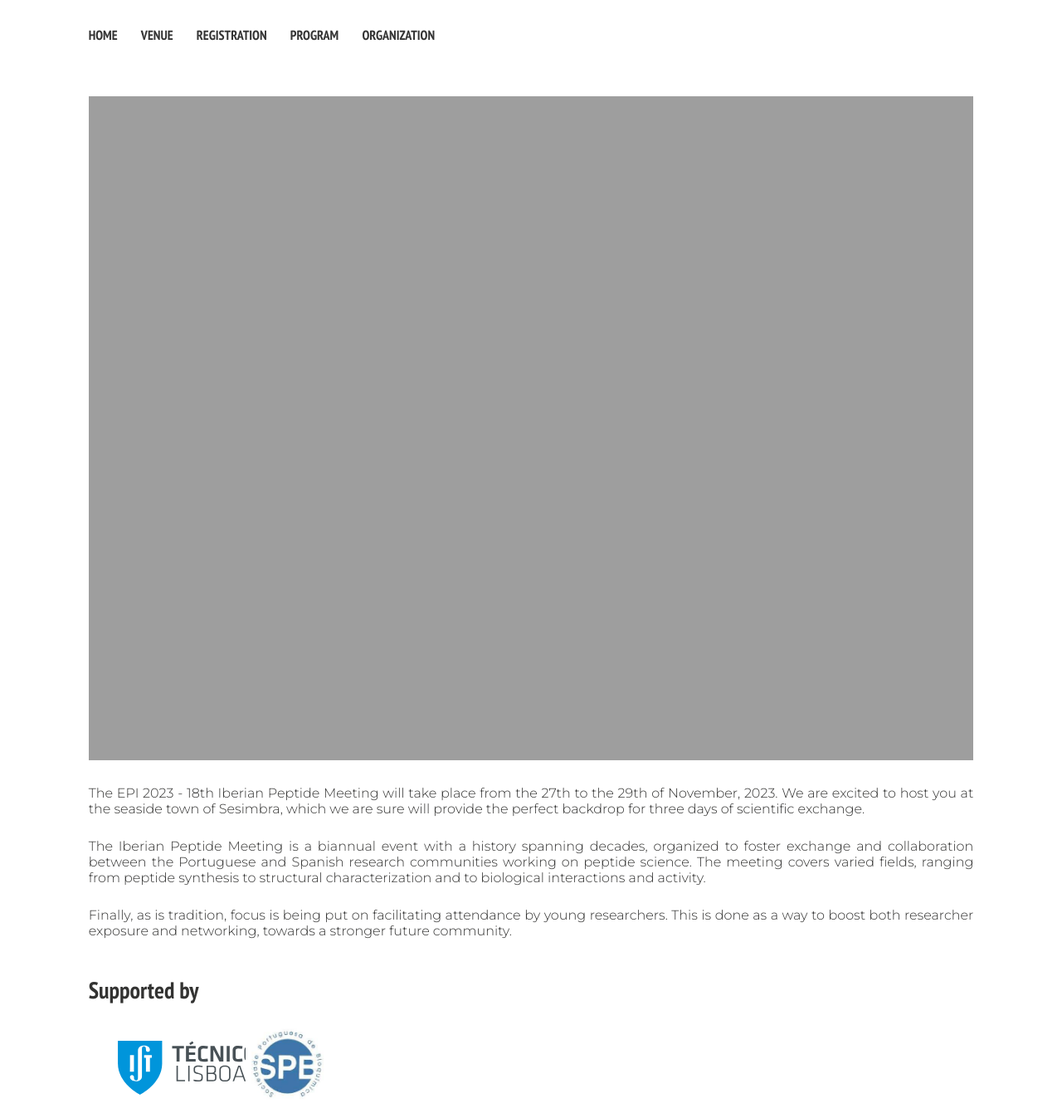
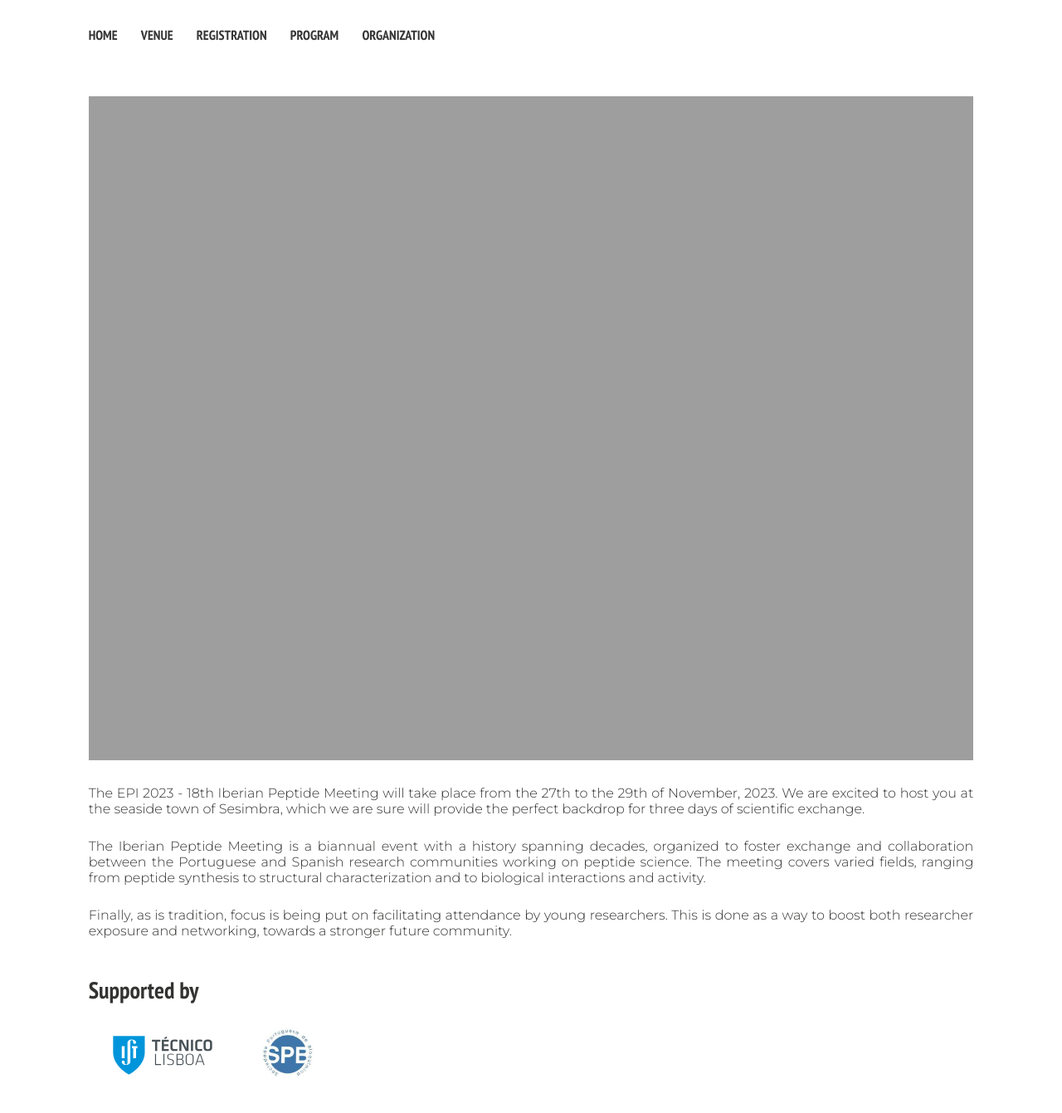
Before and after one commit to Iberian-Peptide-Meeting/XVIII, a Jekyll site: the page built from index.md, in a window 1280 px wide. Shown: the whole page at 83% size. Built offline with Jekyll 4.4.1, drawn with Linux system fonts in a browser that asks for light colours; nearby versions of some CDN libraries; after the commit the page ends 1311 px from its top, so only the background shows below that.

Commit message:
Adjusted sponsor sizes

```diff
--- a/_data/sponsors.yml
+++ b/_data/sponsors.yml
@@ -3,9 +3,9 @@
 -   name: IST
     url: https://tecnico.ulisboa.pt/
     avatar: /images/ist.svg
-    width: 140
+    width: 100
 
 -   name: Sociedade Portuguesa de Bioquímica
     url: https://www.spb.pt/
     avatar: /images/spb.jpg
-    width: 70
+    width: 50
```
